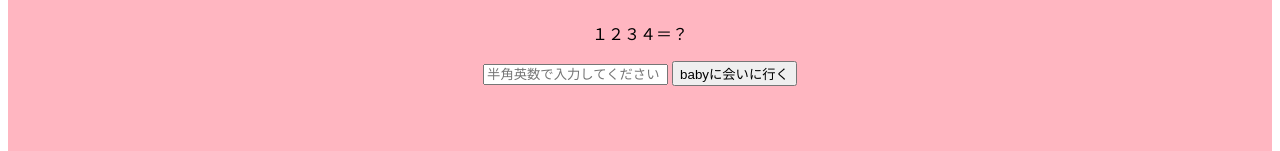
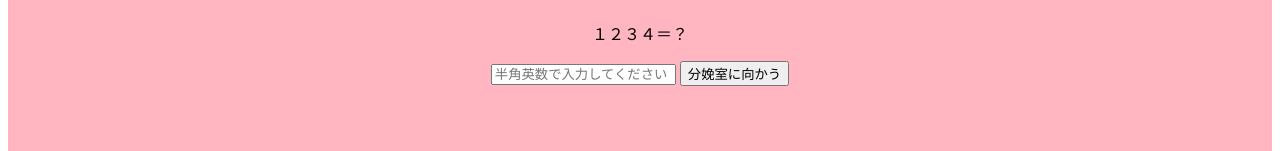
Before and after one commit to ai-lub/exodus, a plain HTML site: page index.html in a window 1280 px wide. Shown: the part 267-418 px from the top of the page. Drawn offline with nearby package versions, Linux system fonts and the light colour scheme.

Commit message:
Update index.html

```diff
--- a/index.html
+++ b/index.html
@@ -13,7 +13,7 @@
     <h1>escpe tummy!!</h1>
     <p>１２３４＝？</p>
     <input id="js-input" placeholder="半角英数で入力してください">
-    <input class="btn" id="js-btn" type="submit" value="babyに会いに行く">
+    <input class="btn" id="js-btn" type="submit" value="分娩室に向かう">
   </div>
   <div class="tru" id="js-tru">
     <div class="good">
```
